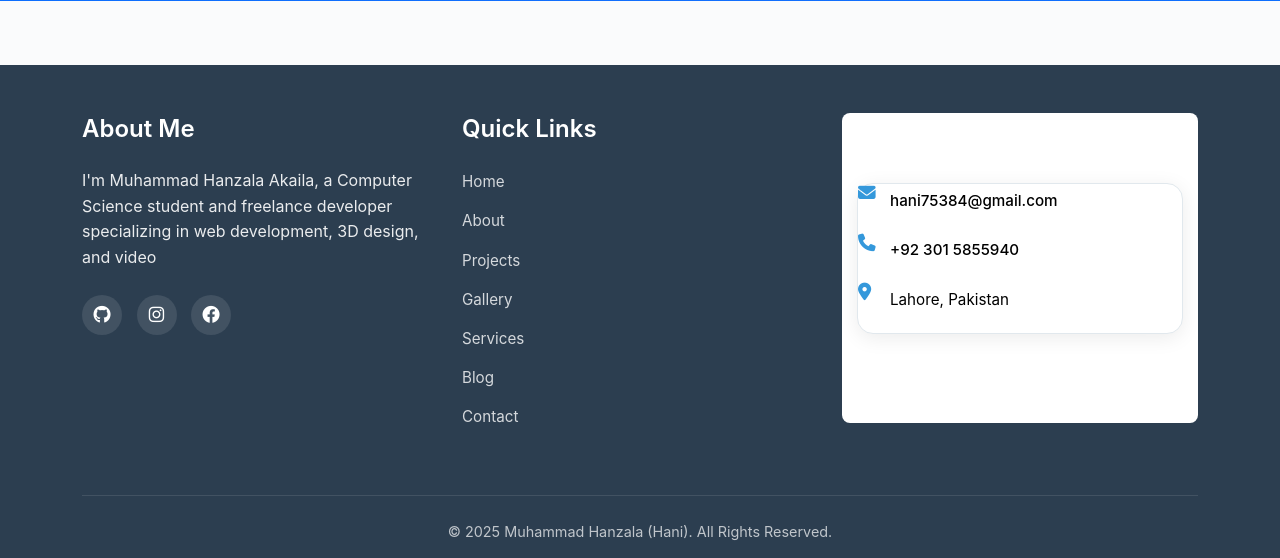
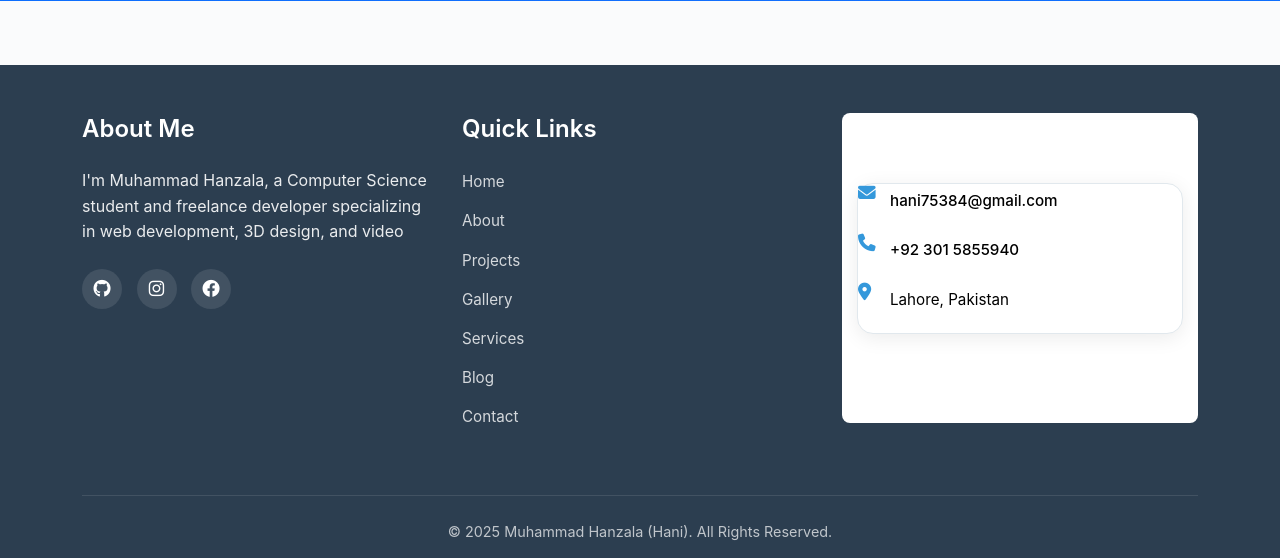
Before and after one commit to Muhammad-Hanzala103/Portfolio-Site, a Flask app: page /about in a window 1280 px wide. Shown: the part 2882-3440 px from the top of the page. Run offline with Flask 3, Linux system fonts and the light colour scheme; data that the repository does not hold is empty; some libraries are stand-ins or nearby versions.

Commit message:
docs: update name references from "Muhammad Hanzala Akaila" to "Muhammad Hanzala"
Update name references in title and about me section to use shortened name consistently across the website

```diff
--- a/templates/base.html
+++ b/templates/base.html
@@ -402,7 +402,7 @@
                 <div class="col-lg-4 col-md-6">
                     <div class="footer-widget">
                         <h4>About Me</h4>
-                        <p>I'm Muhammad Hanzala Akaila, a Computer Science student and freelance developer specializing in web development, 3D design, and video                         <div class="social-links">
+                        <p>I'm Muhammad Hanzala, a Computer Science student and freelance developer specializing in web development, 3D design, and video                         <div class="social-links">
                             <a href="https://github.com/Muhammad-Hanzala103" target="_blank"><i class="fab fa-github"></i></a>
                             <a href="https://www.instagram.com/mr._.hani_/" target="_blank"><i class="fab fa-instagram"></i></a>
                             <a href="https://www.facebook.com/profile.php?id=100053766693164&ref=_ig_profile_ac" target="_blank"><i class="fab fa-facebook"></i></a>
--- a/templates/index.html
+++ b/templates/index.html
@@ -1,6 +1,6 @@
 {% extends 'base.html' %}
 
-{% block title %}Muhammad Hanzala Akaila - Freelance Developer & Digital Artist{% endblock %}
+{% block title %}Muhammad Hanzala - Freelance Developer & Digital Artist{% endblock %}
 
 {% block content %}
 <!-- Hero Section -->
```
Also changed, not shown: instance/portfolio.db.
